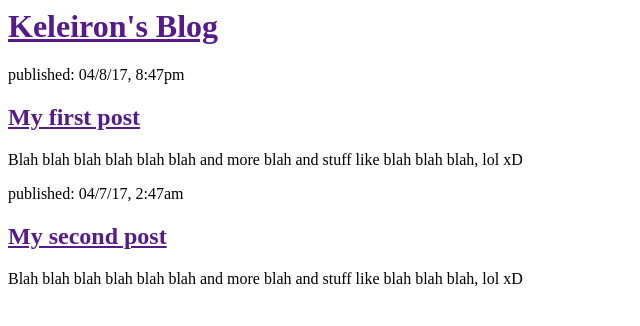
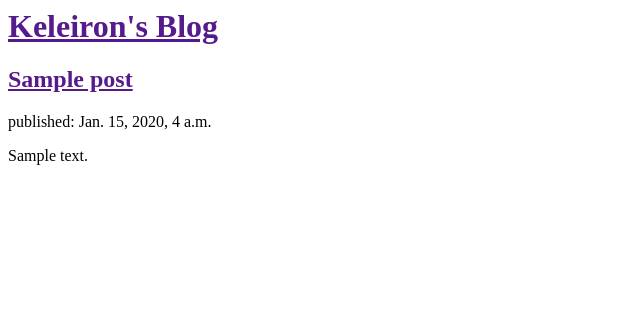
Before and after one commit to Enigmanark/My-First-Blog-Site, a Django app: template blog/templates/blog/post_list.html in a window 1280 px wide. Shown: the top 326 px of the page, without its empty margins (0-640 px from the left). Run offline with Django 3.2, Linux system fonts and the light colour scheme; the template is opened without the code that fills it: values that come from a table or form of the project are taken from there, others are empty; tables that the repository leaves empty hold one stand-in row (values such as "Sample post").

Commit message:
Added a Queryset to views and update post_list.html

```diff
--- a/blog/templates/blog/post_list.html
+++ b/blog/templates/blog/post_list.html
@@ -9,17 +9,14 @@
 		<h1><a href="">Keleiron's Blog</a></h1>
 	</div>
 
-	<div>
-		<p>published: 04/8/17, 8:47pm</p>
-		<h2><a href="">My first post</a></h2>
-		<p>Blah blah blah blah blah blah and more blah and stuff like blah blah blah, lol xD</p>
-	</div>
-
-	<div>
-		<p>published: 04/7/17, 2:47am</p>
-		<h2><a href="">My second post</a></h2>
-		<p>Blah blah blah blah blah blah and more blah and stuff like blah blah blah, lol xD</p>
-	</div>
+	{% for post in posts %}
+		<div>
+			<h2><a href=""> {{ post.title }}</a></h2>
+			<p>published: {{ post.published_date }}</p>
+			<p>{{ post.text }} </p>
+		</div>
+		<br>
+	{% endfor %}
 
 </body>
 
--- a/blog/views.py
+++ b/blog/views.py
@@ -1,6 +1,9 @@
 from django.shortcuts import render
+from django.utils import timezone
+from .models import Post
 
 # Create your views here.
 
 def post_list(request):
-	return render(request, 'blog/post_list.html', {})
+	posts = Post.objects.filter(published_date__lte=timezone.now()).order_by('published_date')
+	return render(request, 'blog/post_list.html', {'posts': posts})
```
